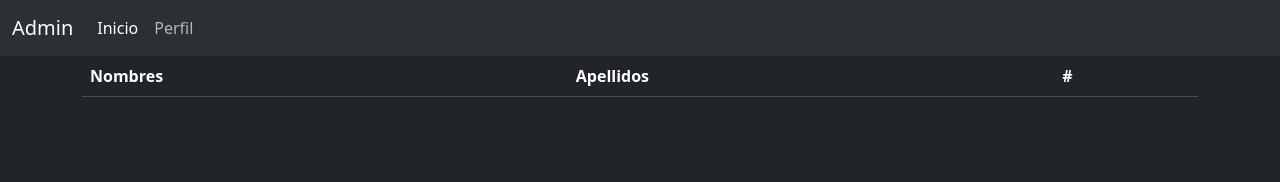
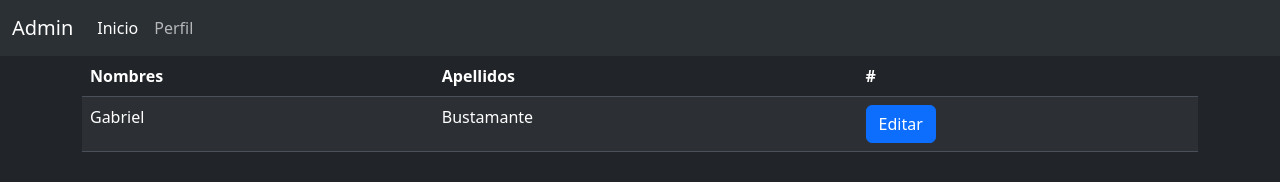
Before and after one commit to GabrielB64/Taller-de-Desarrollo-de-Aplicaciones, a plain HTML site: page frontend/admin.html in a window 1280 px wide. Drawn offline with nearby package versions, Linux system fonts and the light colour scheme; the site is published under a folder, as on GitHub Pages, so addresses that start at the root find nothing.

Commit message:
admin done

```diff
--- a/backend/main.js
+++ b/backend/main.js
@@ -6,6 +6,8 @@ function authUser(){
     }
 }
 
+
+
 document.addEventListener('DOMContentLoaded', (event) => {
     const data = [
         {Nombre: 'Gabriel', Apellido: 'Bustamante'}
@@ -13,6 +15,10 @@ document.addEventListener('DOMContentLoaded', (event) => {
 
     function popularTabla (data) {
         const tableBody = document.getElementById('cuerpoTablaAdmin');
+        if (!tableBody) {
+            console.error('No se encontró el elemento con el ID "cuerpoTablaAdmin".');
+            return;
+        }
         data.forEach(item => {
             const row = document.createElement('tr');
 
@@ -36,6 +42,4 @@ document.addEventListener('DOMContentLoaded', (event) => {
     }
 
     popularTabla(data);
-
-
 })
--- a/frontend/admin.html
+++ b/frontend/admin.html
@@ -32,7 +32,7 @@
   </nav>
 
   <div class="container">
-    <table class="table">
+    <table class="table table-striped">
       <thead>
         <tr>
           <th scope="col">Nombres</th>
@@ -47,5 +47,5 @@
     </table>
   </div>
 
-  <script src="/backend/main.js"></script>
+  <script src="../backend/main.js"></script>
 </body>
```
